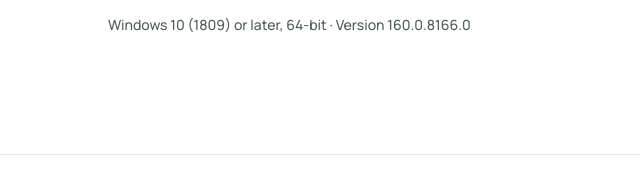
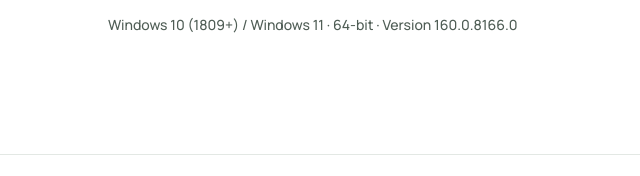
Before and after one commit to qayyumjelah/oaken-browser, a plain HTML site: page index.html in a window 1280 px wide. Shown: the part 592-768 px from the top of the page, 0-640 px from the left. Drawn offline with Linux system fonts and the light colour scheme.

Commit message:
Clarify Windows 10 and Windows 11 support on download page

```diff
--- a/index.html
+++ b/index.html
@@ -25,7 +25,7 @@
     <a class="btn" href="download.html">Get Opened
       <svg viewBox="0 0 24 24" fill="none" stroke="currentColor" stroke-width="2.2" stroke-linecap="round" stroke-linejoin="round" aria-hidden="true"><path d="M12 4v11"/><path d="m7 10 5 5 5-5"/><path d="M5 20h14"/></svg>
     </a>
-    <div class="meta">Windows 10 (1809) or later, 64-bit &middot; Version 160.0.8166.0</div>
+    <div class="meta">Windows 10 (1809+) / Windows 11 &middot; 64-bit &middot; Version 160.0.8166.0</div>
   </div>
 </main>
 <footer>
```
